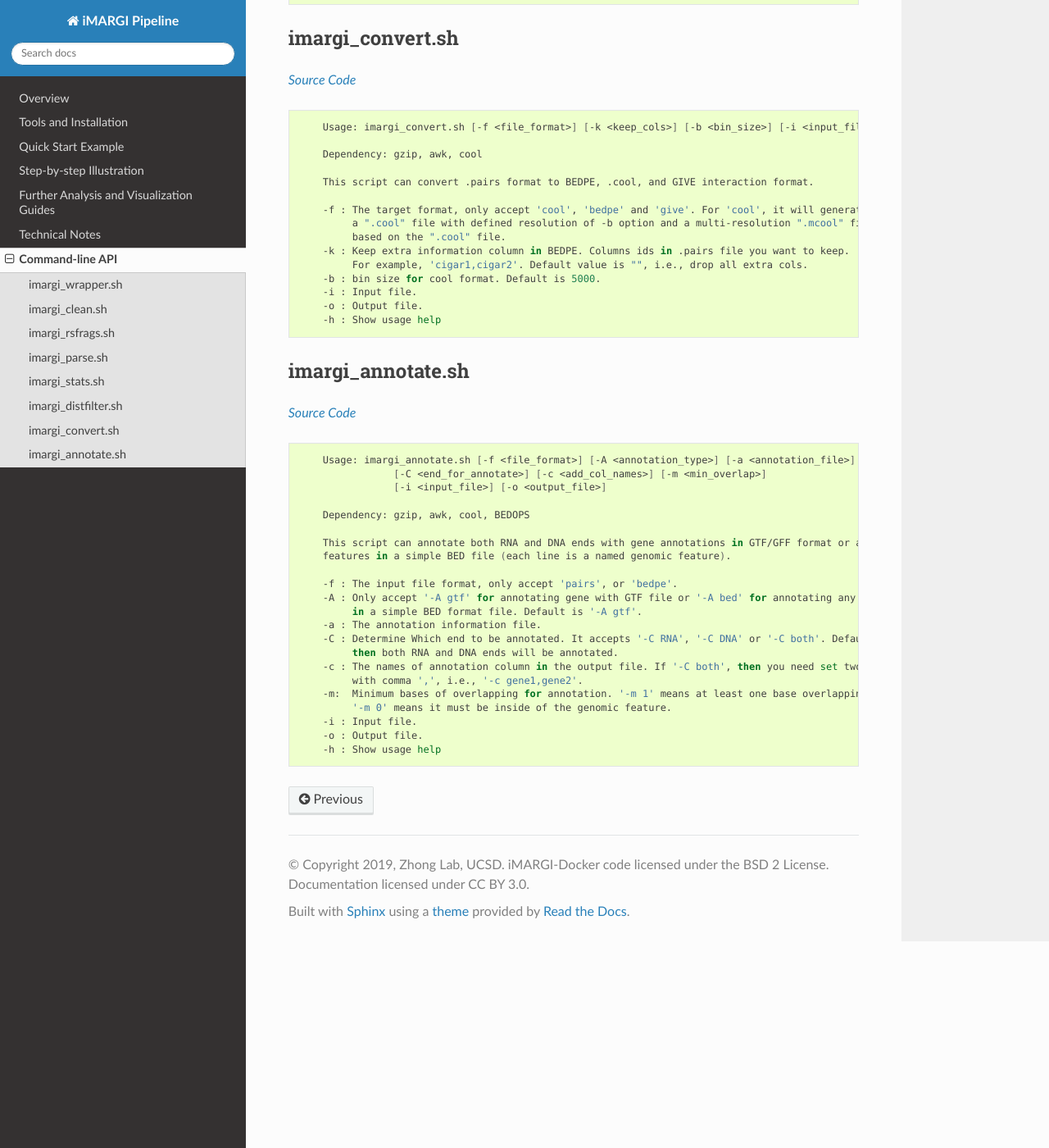
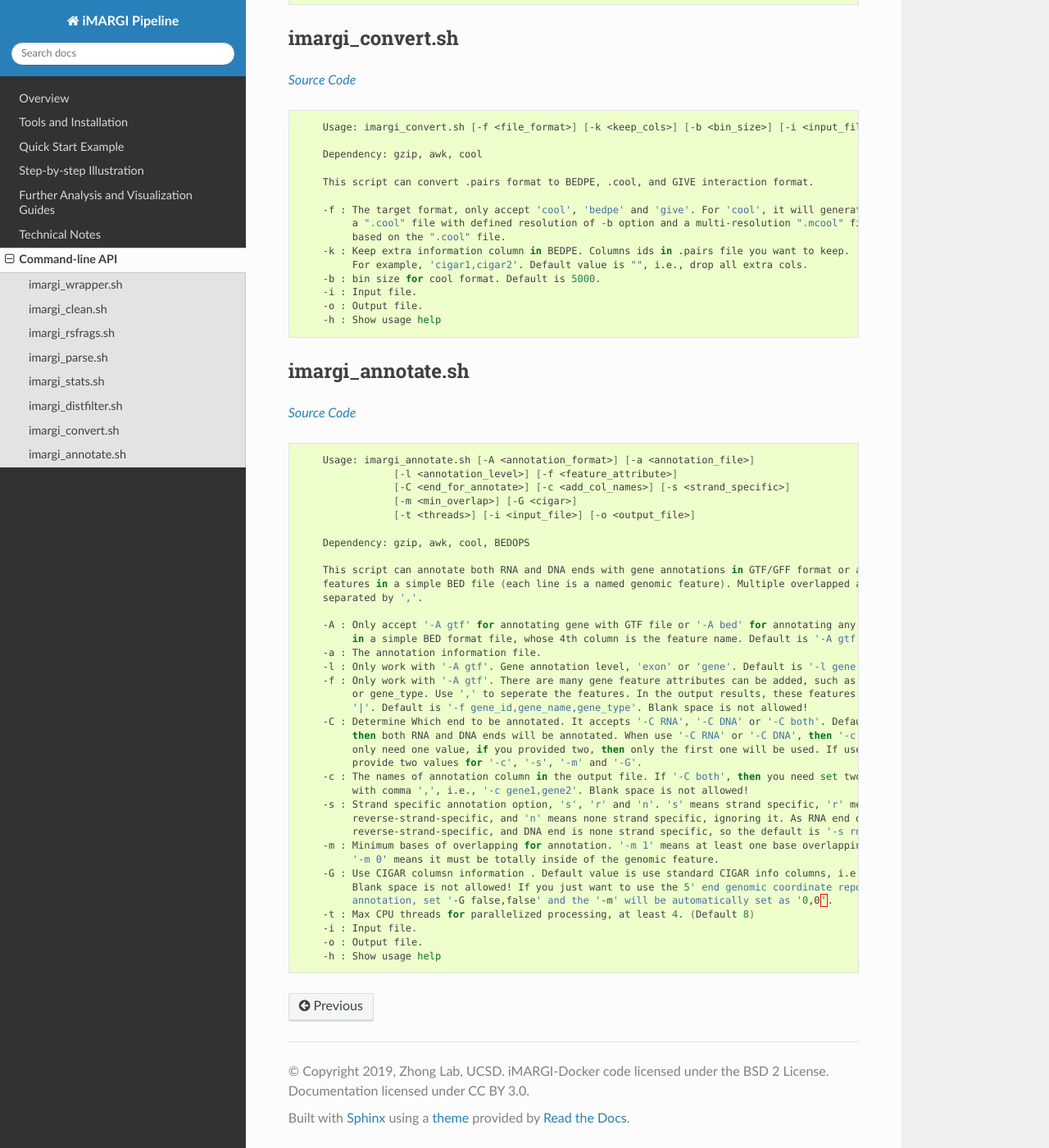
Before and after one commit to Zhong-Lab-UCSD/iMARGI-Docker, a Sphinx documentation site: the page built from docs/source/commandline_api.md, in a window 1280 px wide and 1400 px high, scrolled down 3168 px. Shown: the whole window at 82% size. Built offline with Sphinx 7.4.7 and the Read the Docs theme 2.0.0, drawn with Linux system fonts in a browser that asks for light colours; pages that are not in the unit, such as notebooks, are missing from menus.

Commit message:
update annotate

````diff
--- a/docs/source/commandline_api.md
+++ b/docs/source/commandline_api.md
@@ -194,25 +194,40 @@ We created several script tools. Here we show the usage and source code of all t
 [*Source Code*](https://github.com/Zhong-Lab-UCSD/iMARGI-Docker/blob/master/src/imargi_annotate.sh)
 
 ``` bash
-    Usage: imargi_annotate.sh [-f <file_format>] [-A <annotation_type>] [-a <annotation_file>]
-                [-C <end_for_annotate>] [-c <add_col_names>] [-m <min_overlap>]
-                [-i <input_file>] [-o <output_file>]
+    Usage: imargi_annotate.sh [-A <annotation_format>] [-a <annotation_file>]
+                [-l <annotation_level>] [-f <feature_attribute>]
+                [-C <end_for_annotate>] [-c <add_col_names>] [-s <strand_specific>]
+                [-m <min_overlap>] [-G <cigar>]
+                [-t <threads>] [-i <input_file>] [-o <output_file>]
 
     Dependency: gzip, awk, cool, BEDOPS
 
     This script can annotate both RNA and DNA ends with gene annotations in GTF/GFF format or any other genomic
-    features in a simple BED file (each line is a named genomic feature).
+    features in a simple BED file (each line is a named genomic feature). Multiple overlapped annotation features are
+    separated by ','.
 
-    -f : The input file format, only accept 'pairs', or 'bedpe'.
     -A : Only accept '-A gtf' for annotating gene with GTF file or '-A bed' for annotating any other genomic features
-         in a simple BED format file. Default is '-A gtf'.
+         in a simple BED format file, whose 4th column is the feature name. Default is '-A gtf'.
     -a : The annotation information file.
+    -l : Only work with '-A gtf'. Gene annotation level, 'exon' or 'gene'. Default is '-l gene'.
+    -f : Only work with '-A gtf'. There are many gene feature attributes can be added, such as gene_id, gene_name,
+         or gene_type. Use ',' to seperate the features. In the output results, these features are seperated with
+         '|'. Default is '-f gene_id,gene_name,gene_type'. Blank space is not allowed!
     -C : Determine Which end to be annotated. It accepts '-C RNA', '-C DNA' or '-C both'. Default is '-C both',
-         then both RNA and DNA ends will be annotated.
+         then both RNA and DNA ends will be annotated. When use '-C RNA' or '-C DNA', then '-c', '-s', '-m' and '-G'
+         only need one value, if you provided two, then only the first one will be used. If use '-C both', then you must
+         provide two values for '-c', '-s', '-m' and '-G'.
     -c : The names of annotation column in the output file. If '-C both', then you need set two column names separated
-         with comma ',', i.e., '-c gene1,gene2'.
-    -m:  Minimum bases of overlapping for annotation. '-m 1' means at least one base overlapping. Default '-m 1'.
-         '-m 0' means it must be inside of the genomic feature.
+         with comma ',', i.e., '-c gene1,gene2'. Blank space is not allowed!
+    -s : Strand specific annotation option, 's', 'r' and 'n'. 's' means strand specific, 'r' means
+         reverse-strand-specific, and 'n' means none strand specific, ignoring it. As RNA end of iMARGI is
+         reverse-strand-specific, and DNA end is none strand specific, so the default is '-s rn'.
+    -m : Minimum bases of overlapping for annotation. '-m 1' means at least one base overlapping. Default '-m 1,1'.
+         '-m 0' means it must be totally inside of the genomic feature.
+    -G : Use CIGAR columsn information . Default value is use standard CIGAR info columns, i.e., '-G cigar1,cigar2'.
+         Blank space is not allowed! If you just want to use the 5' end genomic coordinate reported in .pairs file for
+         annotation, set '-G false,false' and the '-m' will be automatically set as '0,0'.
+    -t : Max CPU threads for parallelized processing, at least 4. (Default 8)
     -i : Input file.
     -o : Output file.
     -h : Show usage help
````
Also changed, not shown: docs/source/further_analysis.md (+18 -5 lines), 4 other files.
